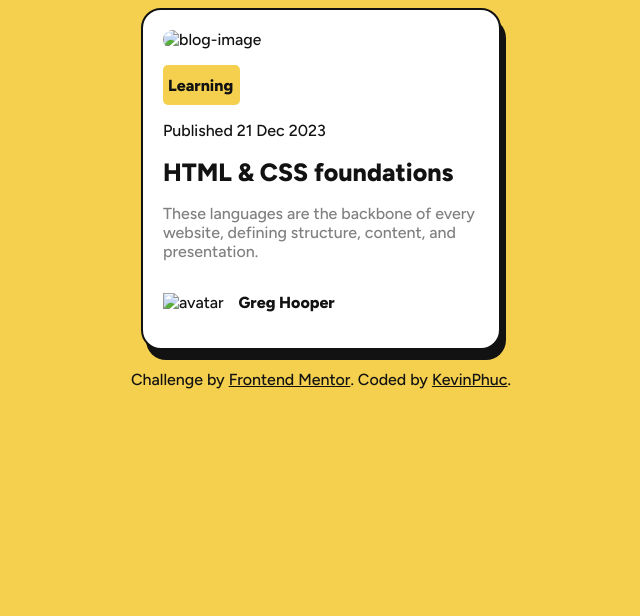
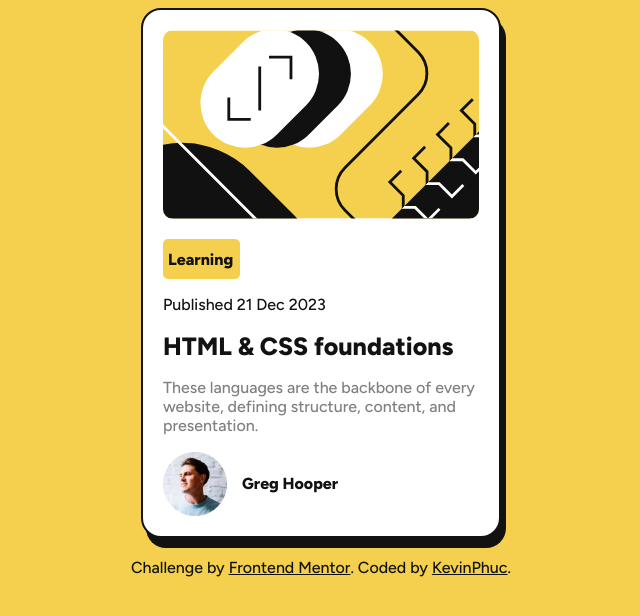
Before and after one commit to kevinphuc/blog-preview-card-main, a plain HTML site: page index.html in a window 1280 px wide. Shown: the whole page, without its empty margins (319-959 px from the left). Drawn offline with Linux system fonts and the light colour scheme; the site is published under a folder, as on GitHub Pages, so addresses that start at the root find nothing.

Commit message:
Re-submission

```diff
--- a/index.html
+++ b/index.html
@@ -18,7 +18,7 @@
 
   <main>
     <div class="card">
-      <img src="/assets/images/illustration-article.svg" alt="blog-image" class="blog-image">
+      <img src="assets/images/illustration-article.svg" alt="blog-image" class="blog-image">
       <p class="status">Learning</p>
 
       <p class="date">Published 21 Dec 2023</p>
@@ -30,7 +30,7 @@
       </p>
 
       <div class="author">
-        <img src="/assets/images/image-avatar.webp" alt="avatar">
+        <img src="assets/images/image-avatar.webp" alt="avatar">
         <p class="name">Greg Hooper</p>
       </div>
     </div>
```
